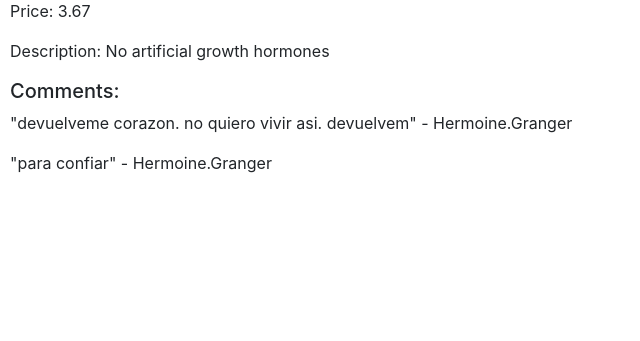
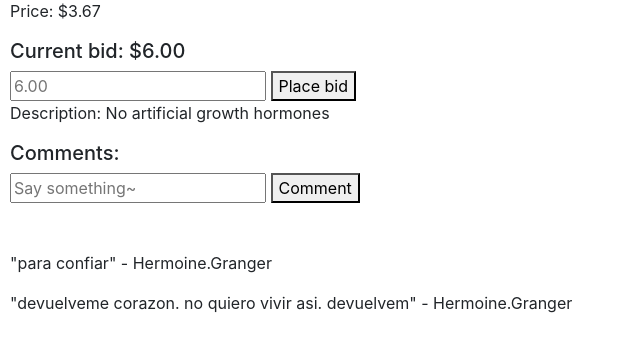
Before and after one commit to h3nry-m/commerce, a Django app: page /1/listing in a window 1280 px wide. Shown: the part 520-861 px from the top of the page, without its empty margins (0-640 px from the left). Before the commit the page ends 693 px from the top, so only its background shows below. Run offline with Django 3.2, Linux system fonts and the light colour scheme; a user stored in the database is signed in; data comes from the database, SQL or seed files in the repository; some libraries are stand-ins or nearby versions.

Commit message:
Ability to bid and comment. Shows most recent bid and comment

```diff
--- a/auctions/templates/auctions/listing.html
+++ b/auctions/templates/auctions/listing.html
@@ -2,10 +2,54 @@
 {% block body %}
     <h1>{{Listing.title}}</h1>
     <img src="{{Listing.url}}" alt="{{Listing.title}}" width="250" height="300">
-    <p>Price: {{Listing.price}}</p>
+    <p>Price: ${{Listing.price}}</p>
+    {% if Current_Bid %}
+        <h5>Current bid: ${{ Current_Bid }}</h5>
+        {% if user.is_authenticated %}
+        <form action="" method="POST">
+            {% csrf_token %}
+            <input name="new_bid"
+            type="number"
+            step="0.01"
+        {% if Current_bid %}
+            min={{Current_Bid}}
+        {% else %}
+            min = {{Current_Bid}}
+        {% endif %}
+            placeholder="{{Current_Bid}}"
+            maxlength= "1"
+            >
+            <button type="submit">Place bid</button>
+        </form>
+        {% endif %}
+    {% else %}
+        <h5>No bids placed yet</h5>
+        {% if user.is_authenticated %}
+        <form action="" method="POST">
+            {% csrf_token %}
+            <input name="new_bid"
+            type="number"
+            step="0.01"
+            min = "{{Listing.price}}"
+            placeholder="{{Current_Bid}}"
+            maxlength= "1"
+            >
+            <button type="submit">Place bid</button>
+        </form>
+        {% endif %}
+    {% endif %}
+
     <p>Description: {{Listing.description}}</p>
     <h5>Comments:</h5>
-    {% for comment in Comments %}
+    {% if user.is_authenticated %}
+    <form action="" method="POST">
+        {% csrf_token %}
+        <input name="new_comment" type="text" placeholder="Say something~">
+        <button type="submit">Comment</button>
+    </form>
+    <br></br>
+    {% endif %}
+    {% for comment in Comments reversed %}
         <p>"{{comment}}" - {{comment.user}}</p>
     {% endfor %}
 {% endblock %}
--- a/auctions/views.py
+++ b/auctions/views.py
@@ -27,9 +27,28 @@ def categories(request):
 
 def listing(request, listing_number):
     listing_detail = Listing.objects.get(pk=listing_number)
+    if request.method == 'POST':
+        print(request.POST)
+        if 'new_comment' in request.POST:
+            # try:
+            new_comment = request.POST['new_comment']
+            # listing_detail.comment_set.add(new_comment)
+            testing = Comment(comment=new_comment, user=request.user)
+            testing.save()
+            testing.listing.add(listing_detail)
+            testing.save()
+        elif "new_bid" in request.POST:
+            # except:
+            new_bid = request.POST['new_bid']
+            testing = Bid(bid_amount=new_bid, user=request.user)
+            testing.save()
+            testing.listing.add(listing_detail)
+            testing.save()
+    current_bid = listing_detail.all_bids.all().last()
     return render(request, "auctions/listing.html", {
         "Listing": listing_detail,
-        "Comments": listing_detail.all_comments.all()
+        "Comments": listing_detail.all_comments.all(),
+        "Current_Bid": current_bid,
     })
 
 
```
